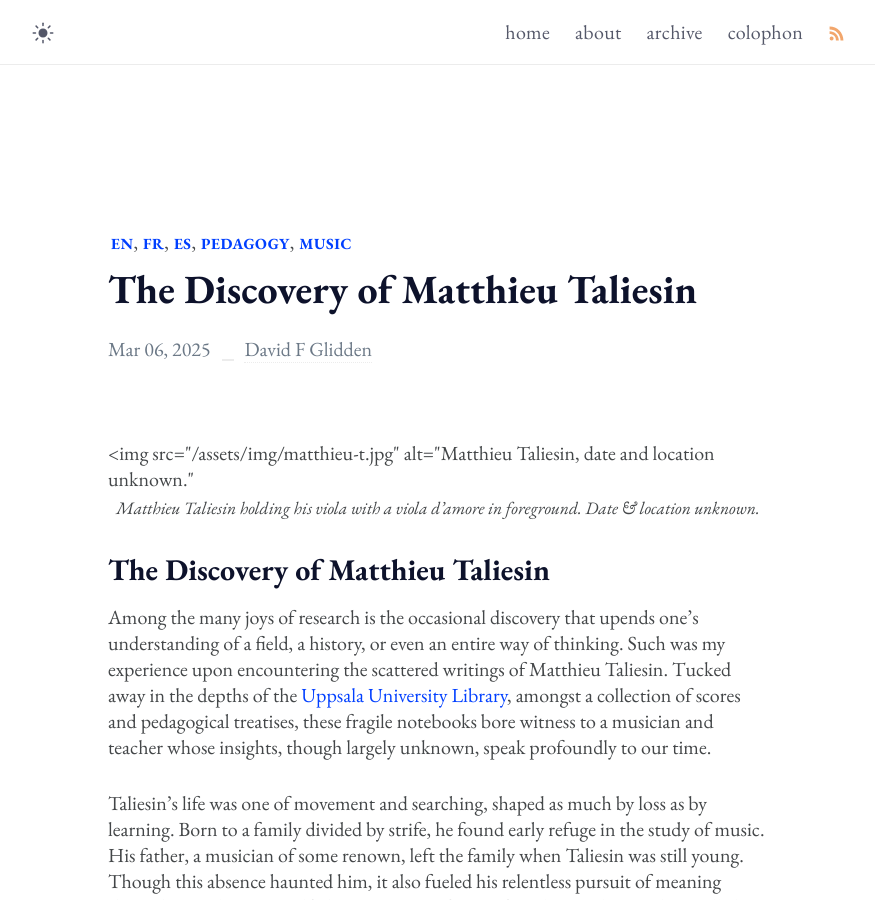
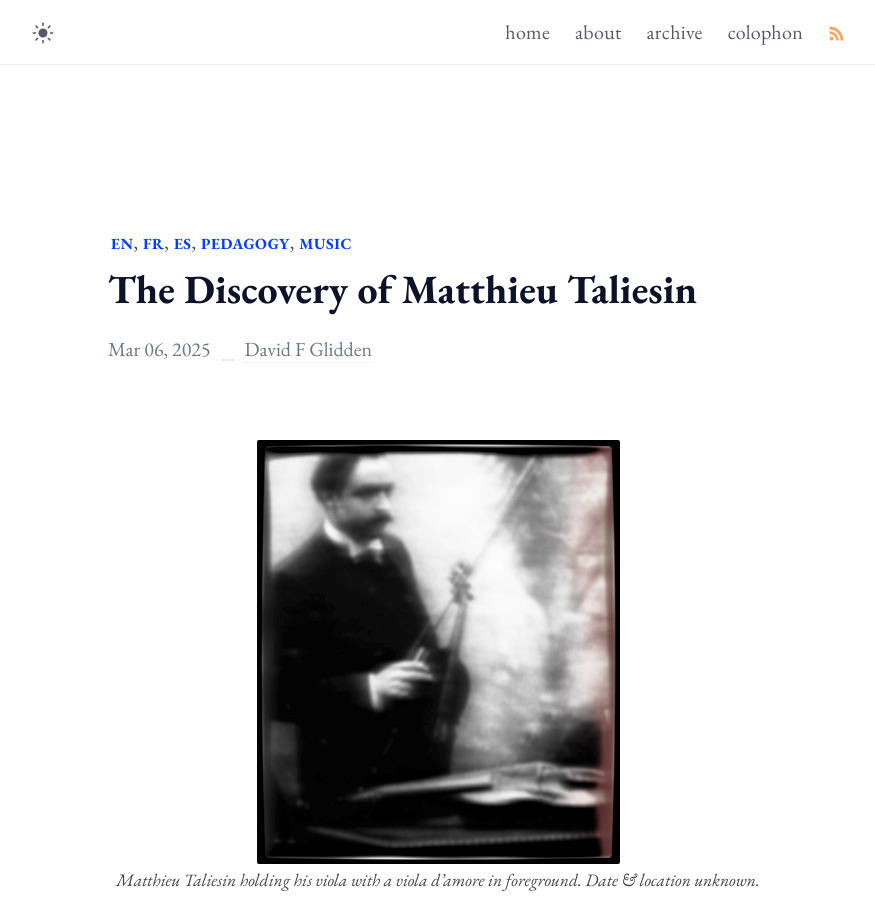
Before and after one commit to davidglidden/davidglidden.github.io, a Jekyll site: the page built from _posts/2025-03-06-The-discovery-of-M-T/2025-03-06-The-discovery-of-Matthieu-Taliesin.md, in a window 1280 px wide and 900 px high. Shown: the whole window, without its empty margins (202-1077 px from the left). Built offline with Jekyll 4.4.1, drawn with Linux system fonts in a browser that asks for light colours.

Commit message:
forgot to close the tag, mmmm

```diff
--- a/_posts/2025-03-06-The-discovery-of-M-T/2025-03-06-The-discovery-of-Matthieu-Taliesin.md
+++ b/_posts/2025-03-06-The-discovery-of-M-T/2025-03-06-The-discovery-of-Matthieu-Taliesin.md
@@ -6,7 +6,7 @@ description:
 ---
 
 <figure>
-<img src="{{ site.baseurl }}/assets/img/matthieu-t.jpg" alt="Matthieu Taliesin, date and location unknown."
+<img src="/assets/img/matthieu-t.jpg" alt="Matthieu Taliesin, date and location unknown.">
 <figcaption>Matthieu Taliesin holding his viola with a viola d’amore in foreground. Date & location unknown.</figcaption>
 </figure>
 
```
